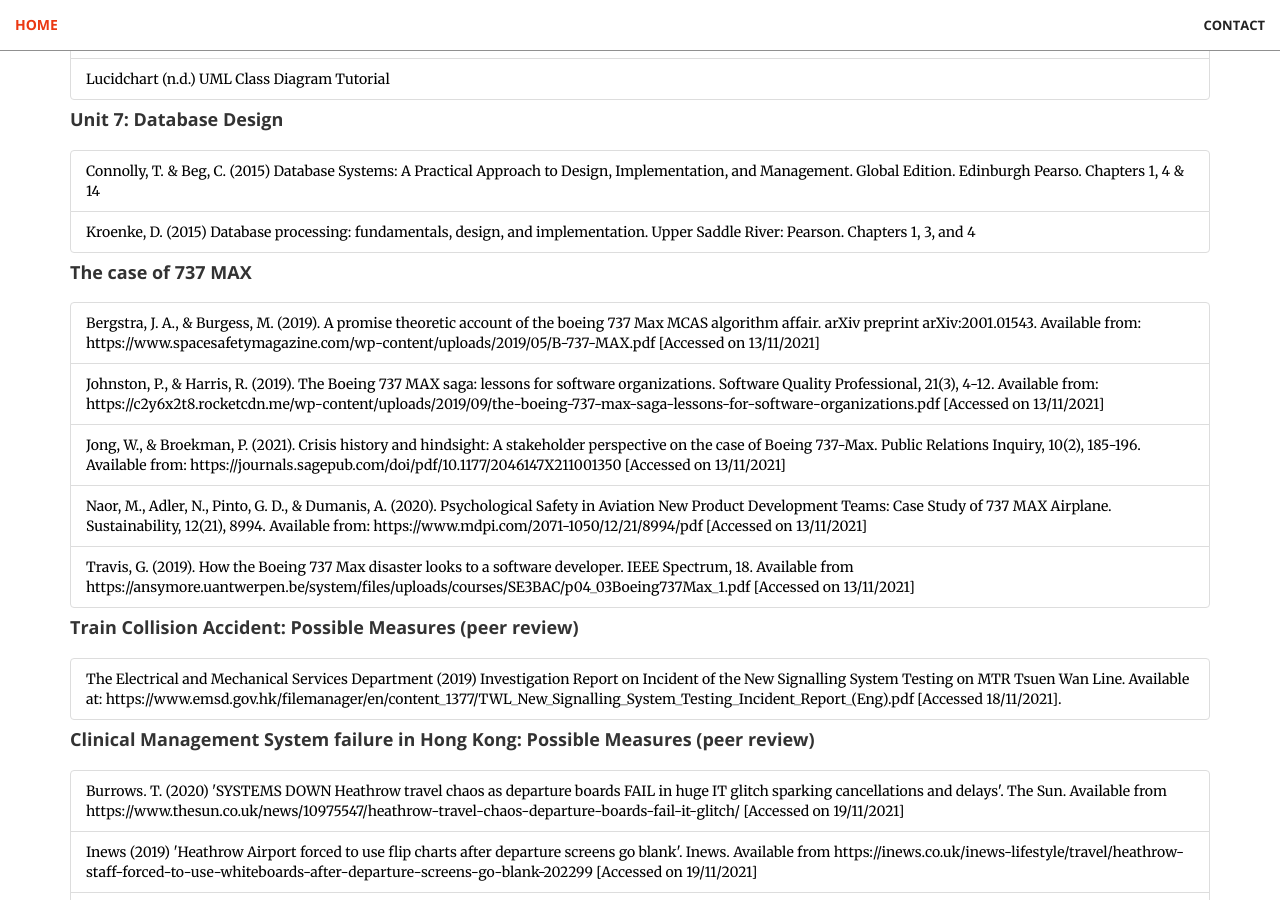
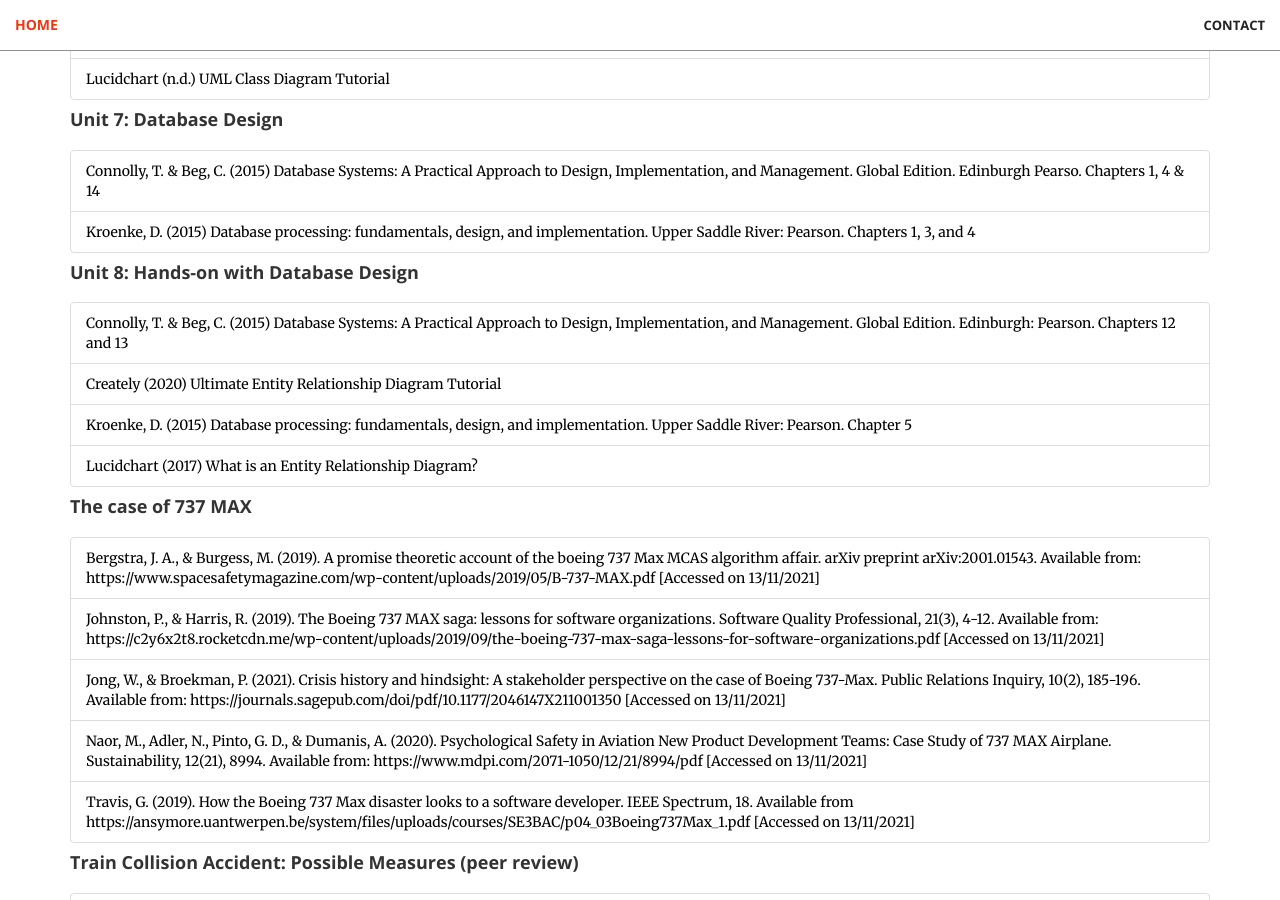
Before and after one commit to ros101/ros101-ros101.github.io, a Jekyll site: the page built from object/index.md, in a window 1280 px wide and 900 px high, scrolled down 2707 px. Built offline with Jekyll 4.4.1, drawn with Linux system fonts in a browser that asks for light colours.

Commit message:
add unit 8

```diff
--- a/object/index.md
+++ b/object/index.md
@@ -105,6 +105,13 @@
     - Connolly, T. & Beg, C. (2015) Database Systems&#58; A Practical Approach to Design, Implementation, and Management. Global Edition. Edinburgh Pearso. Chapters 1, 4 & 14
     - Kroenke, D. (2015) Database processing&#58; fundamentals, design, and implementation. Upper Saddle River&#58; Pearson. Chapters 1, 3, and 4
   - group:
+    title: Unit 8&#58; Hands-on with Database Design
+    list:
+    - Connolly, T. & Beg, C. (2015) Database Systems&#58; A Practical Approach to Design, Implementation, and Management. Global Edition. Edinburgh&#58; Pearson. Chapters 12 and 13
+    - Lucidchart (2017) What is an Entity Relationship Diagram?
+    - Kroenke, D. (2015) Database processing&#58; fundamentals, design, and implementation. Upper Saddle River&#58; Pearson. Chapter 5
+    - Creately (2020) Ultimate Entity Relationship Diagram Tutorial
+  - group:
     title: The case of 737 MAX
     list:
     - Bergstra, J. A., & Burgess, M. (2019). A promise theoretic account of the boeing 737 Max MCAS algorithm affair. arXiv preprint arXiv:2001.01543. Available from&#58; https://www.spacesafetymagazine.com/wp-content/uploads/2019/05/B-737-MAX.pdf [Accessed on 13/11/2021]
```
Also changed, not shown: index.md (+1 -1 lines).
